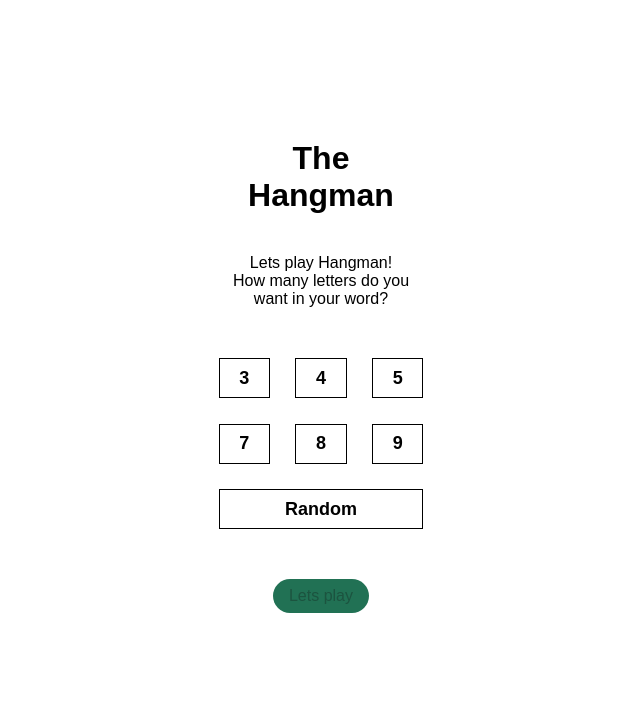
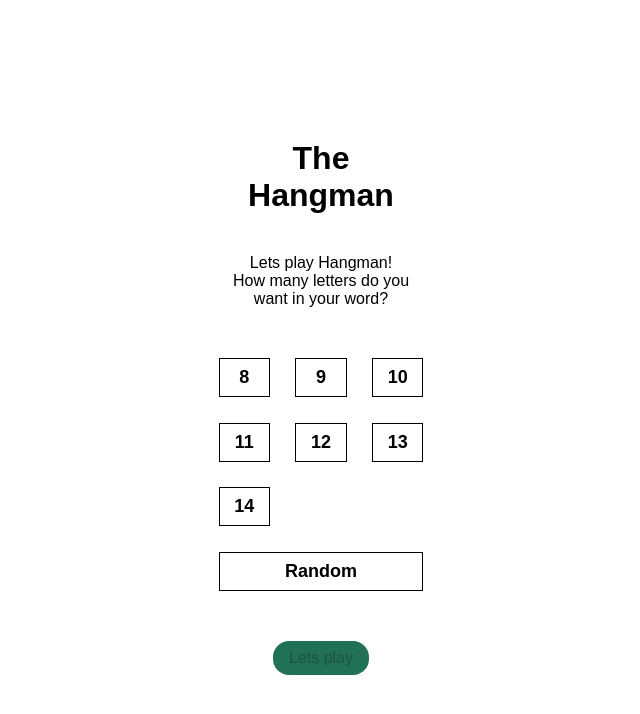
Before and after one commit to PostaDora/Hanging-Man-Game, a Next.js app: page /word-length-selector in a window 1280 px wide. Shown: the top 714 px of the page, without its empty margins (319-959 px from the left). Built offline with nearby package versions, Linux system fonts and the light colour scheme.

Commit message:
ädded letters component and solution

```diff
--- a/src/components/gameButton/gameButton.module.scss
+++ b/src/components/gameButton/gameButton.module.scss
@@ -1,6 +1,6 @@
 .gameButton {
   background-color: rgb(33, 113, 84);
-  border-radius: 2rem;
+  border-radius: 1rem;
   border: none;
   font-size: medium;
   cursor: pointer;
--- a/src/components/letterButton/letterButton.module.scss
+++ b/src/components/letterButton/letterButton.module.scss
@@ -1,6 +1,4 @@
 .letterButton {
-  height: 5vh;
-  width: 4vw;
   background-color: rgb(255, 255, 255);
   color: black;
   border: 1px solid black;
@@ -8,6 +6,7 @@
   box-shadow: inset;
   font-weight: bold;
   cursor: pointer;
+  padding: 8px 4px;
 
   &:hover {
     color: white;
--- a/src/pages/game/game.module.scss
+++ b/src/pages/game/game.module.scss
@@ -1,18 +1,6 @@
 .cardTitle {
-    font-weight: bold;
-    padding-bottom: 5vh;
-    padding-top: 5vh;
-    text-align: center;
-  }
-
-  .letterButton{
-    height: 3vh;
-    width: 2vw;
-    background-color: rgb(255, 255, 255);
-    color: black;
-    border: 1px solid black;
-    font-size: large;
-    box-shadow: inset;
-    font-weight: bold;
-    cursor: pointer;
-  }
+  font-weight: bold;
+  padding-bottom: 5vh;
+  padding-top: 5vh;
+  text-align: center;
+}
--- a/src/pages/word-length-selector/index.tsx
+++ b/src/pages/word-length-selector/index.tsx
@@ -4,12 +4,15 @@ import styles from "./wordLengthSelector.module.scss";
 import { LetterButton } from "@/components/letterButton/letterButton.component";
 import { GameButton } from "@/components/gameButton/gameButton.component";
 import clsx from "clsx";
+import { words } from "../words";
 
 export default function Home() {
   const [selectedWordLength, setSelectedWordLength] = useState("");
   const router = useRouter();
 
-  const wordLengthArray = ["3", "4", "5", "7", "8", "9", "Random"];
+  const wordLengthArray = Array.from(
+    new Set(words.map((word) => word.length.toString()))
+  );
 
   return (
     <main className={styles.container}>
@@ -30,6 +33,17 @@ export default function Home() {
             {wordLength}
           </LetterButton>
         ))}
+        <LetterButton
+          className={clsx(
+            selectedWordLength === "Random" && styles.letterButton
+          )}
+          key="Random"
+          onclick={() => {
+            setSelectedWordLength("Random");
+          }}
+        >
+          Random
+        </LetterButton>
       </div>
       <GameButton
         onclick={() => router.push(`/game/${selectedWordLength}/`)}
--- /dev/null
+++ b/src/pages/words.ts
@@ -0,0 +1,163 @@
+export const words: string[] = [
+  "activity",
+  "actually",
+  "although",
+  "american",
+  "analysis",
+  "anything",
+  "approach",
+  "attorney",
+  "audience",
+  "behavior",
+  "building",
+  "business",
+  "campaign",
+  "computer",
+  "congress",
+  "consider",
+  "consumer",
+  "continue",
+  "cultural",
+  "customer",
+  "daughter",
+  "decision",
+  "democrat",
+  "describe",
+  "director",
+  "discover",
+  "economic",
+  "election",
+  "employee",
+  "everyone",
+  "evidence",
+  "hospital",
+  "identify",
+  "increase",
+  "indicate",
+  "industry",
+  "interest",
+  "language",
+  "magazine",
+  "maintain",
+  "majority",
+  "marriage",
+  "material",
+  "military",
+  "movement",
+  "national",
+  "official",
+  "painting",
+  "personal",
+  "physical",
+  "politics",
+  "position",
+  "positive",
+  "possible",
+  "practice",
+  "pressure",
+  "probably",
+  "property",
+  "question",
+  "recently",
+  "remember",
+  "research",
+  "resource",
+  "response",
+  "security",
+  "shoulder",
+  "somebody",
+  "southern",
+  "specific",
+  "standard",
+  "strategy",
+  "suddenly",
+  "thousand",
+  "together",
+  "training",
+  "violence",
+  "whatever",
+  "yourself",
+  "according",
+  "agreement",
+  "attention",
+  "authority",
+  "available",
+  "beautiful",
+  "candidate",
+  "certainly",
+  "challenge",
+  "character",
+  "community",
+  "condition",
+  "determine",
+  "different",
+  "difficult",
+  "direction",
+  "education",
+  "establish",
+  "everybody",
+  "executive",
+  "financial",
+  "important",
+  "including",
+  "interview",
+  "knowledge",
+  "necessary",
+  "newspaper",
+  "operation",
+  "political",
+  "president",
+  "professor",
+  "recognize",
+  "religious",
+  "represent",
+  "scientist",
+  "situation",
+  "something",
+  "sometimes",
+  "statement",
+  "structure",
+  "treatment",
+  "collection",
+  "commercial",
+  "conference",
+  "democratic",
+  "difference",
+  "discussion",
+  "especially",
+  "everything",
+  "experience",
+  "generation",
+  "government",
+  "individual",
+  "investment",
+  "management",
+  "particular",
+  "population",
+  "production",
+  "republican",
+  "successful",
+  "technology",
+  "television",
+  "themselves",
+  "throughout",
+  "understand",
+  "development",
+  "environment",
+  "information",
+  "institution",
+  "interesting",
+  "opportunity",
+  "participant",
+  "performance",
+  "significant",
+  "traditional",
+  "organization",
+  "particularly",
+  "professional",
+  "relationship",
+  "environmental",
+  "international",
+  "administration",
+  "responsibility",
+];
```
Also changed, not shown: src/components/letters/letters.component.tsx (added, +66 -0 lines), src/components/letters/letters.module.scss (added, +23 -0 lines), src/components/solution/solution.component.tsx (added, +26 -0 lines), src/components/solution/solution.module.scss (added, +10 -0 lines), src/pages/game/[wordLength].tsx (+47 -1 lines), src/pages/game/getRandomWord.util.ts (added, +15 -0 lines), src/store/game.store.ts (added, +32 -0 lines).
